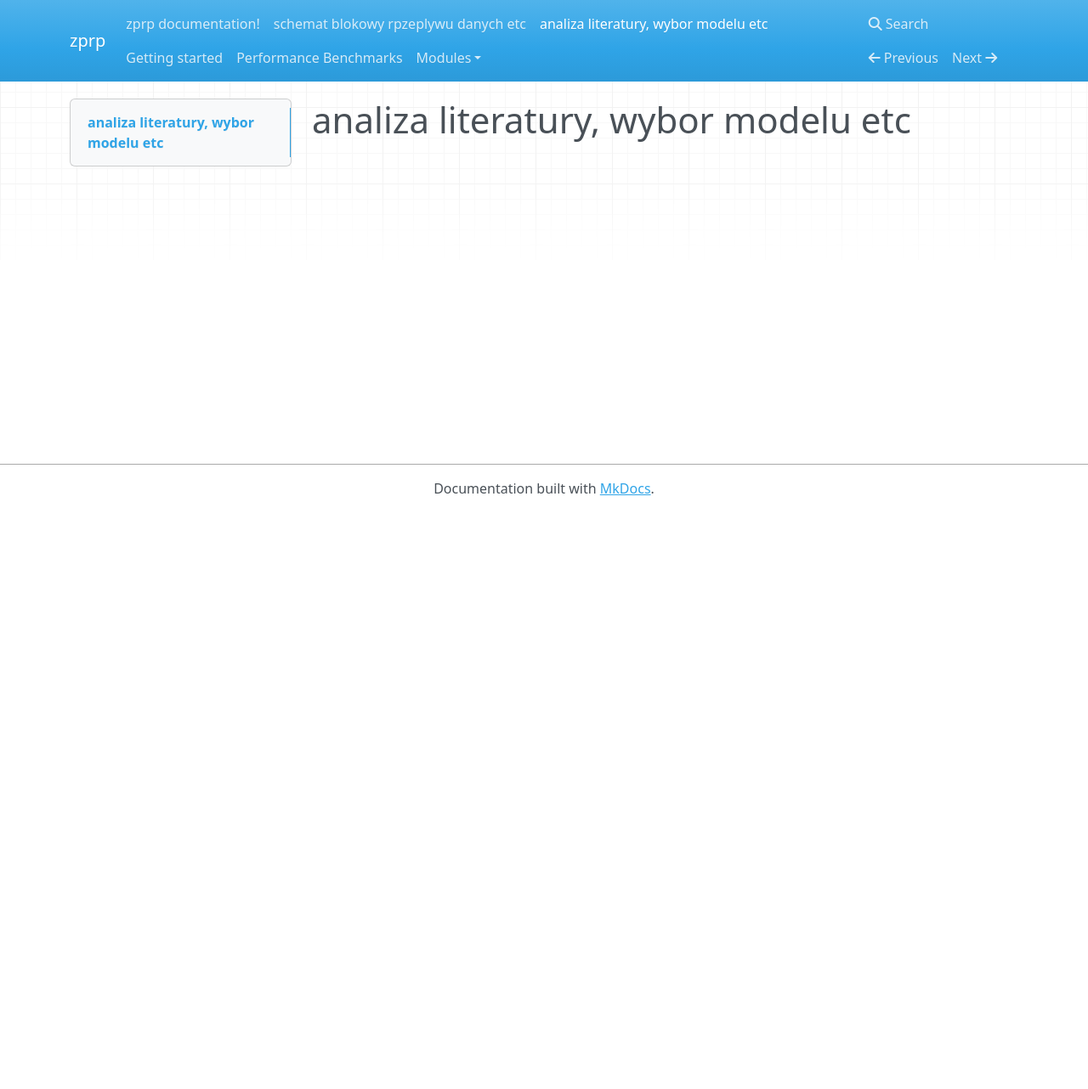
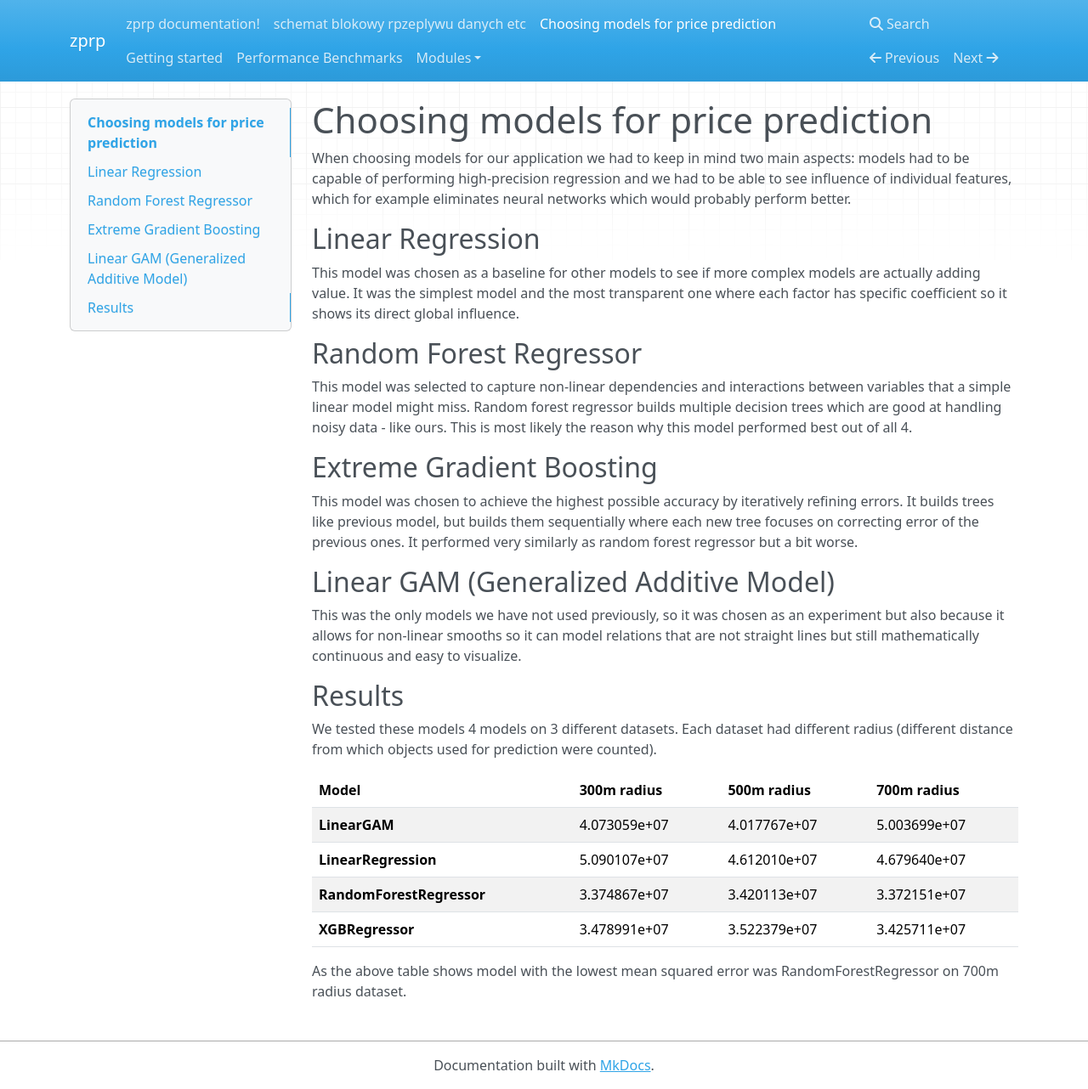
Before and after one commit to czarodziejszyn/zprp, an MkDocs documentation site: the page built from zprp/docs/docs/decisions.md, in a window 1280 px wide and 1282 px high. Shown: the whole window at 85% size. Built offline with MkDocs 1.6.1, drawn with Linux system fonts in a browser that asks for light colours; nearby versions of some CDN libraries.

Commit message:
feat: decisions markdown

```diff
--- a/zprp/docs/docs/decisions.md
+++ b/zprp/docs/docs/decisions.md
@@ -1 +1,32 @@
-# analiza literatury, wybor modelu etc
+# Choosing models for price prediction
+
+When choosing models for our application we had to keep in mind two main aspects: models had to be capable of performing high-precision regression and we had to be able to see influence of individual features, which for example eliminates neural networks which would probably perform better.
+
+## Linear Regression
+
+This model was chosen as a baseline for other models to see if more complex models are actually adding value. It was the simplest model and the most transparent one where each factor has specific coefficient so it shows its direct global influence.
+
+## Random Forest Regressor
+
+This model was selected to capture non-linear dependencies and interactions between variables that a simple linear model might miss. Random forest regressor builds multiple decision trees which are good at handling noisy data - like ours. This is most likely the reason why this model performed best out of all 4.
+
+## Extreme Gradient Boosting
+
+This model was chosen to achieve the highest possible accuracy by iteratively refining errors. It builds trees like previous model, but builds them sequentially where each new tree focuses on correcting error of the previous ones. It performed very similarly as random forest regressor but a bit worse.
+
+## Linear GAM (Generalized Additive Model)
+
+This was the only models we have not used previously, so it was chosen as an experiment but also because it allows for non-linear smooths so it can model relations that are not straight lines but still mathematically continuous and easy to visualize.
+
+## Results
+
+We tested these models 4 models on 3 different datasets. Each dataset had different radius (different distance from which objects used for prediction were counted).
+
+| Model | 300m radius | 500m radius | 700m radius |
+| :--- | :--- | :--- | :--- |
+| **LinearGAM** | 4.073059e+07 | 4.017767e+07 | 5.003699e+07 |
+| **LinearRegression** | 5.090107e+07 | 4.612010e+07 | 4.679640e+07 |
+| **RandomForestRegressor** | 3.374867e+07 | 3.420113e+07 | 3.372151e+07 |
+| **XGBRegressor** | 3.478991e+07 | 3.522379e+07 | 3.425711e+07 |
+
+As the above table shows model with the lowest mean squared error was RandomForestRegressor on 700m radius dataset.
```
